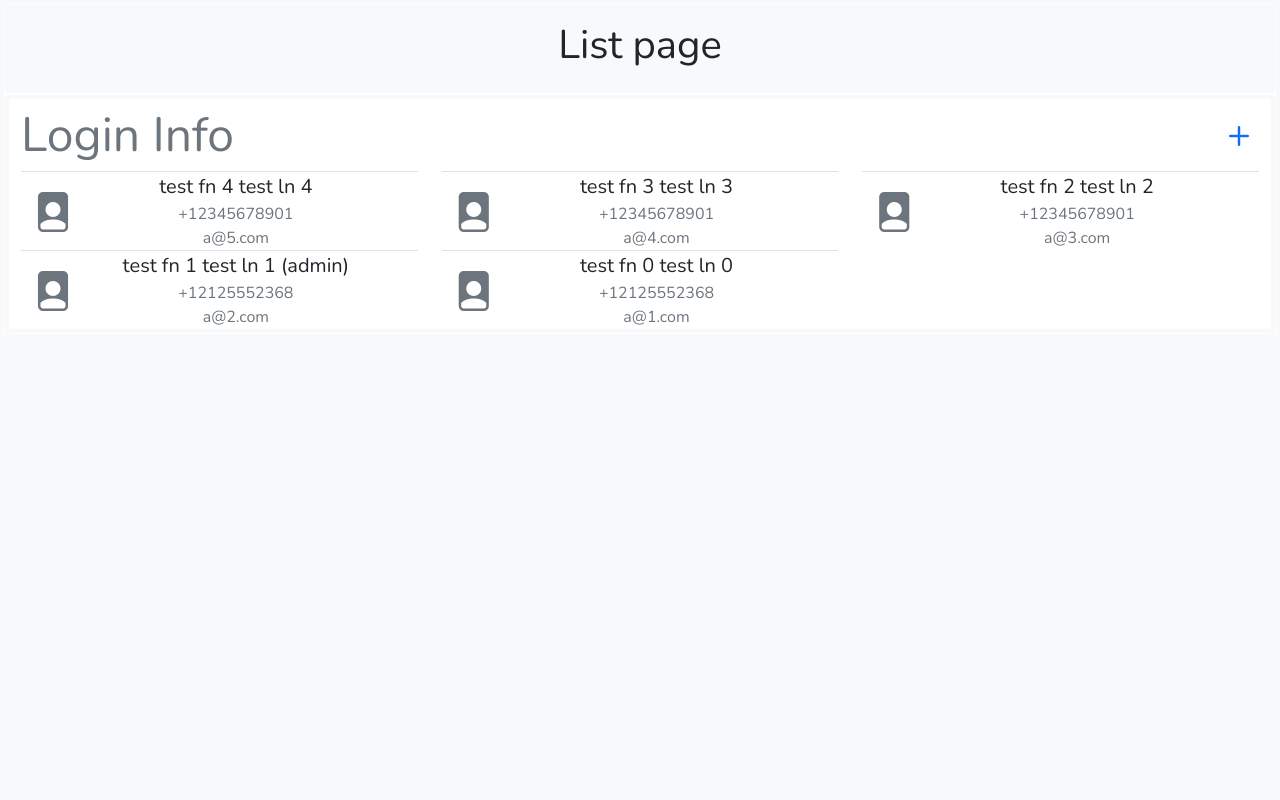
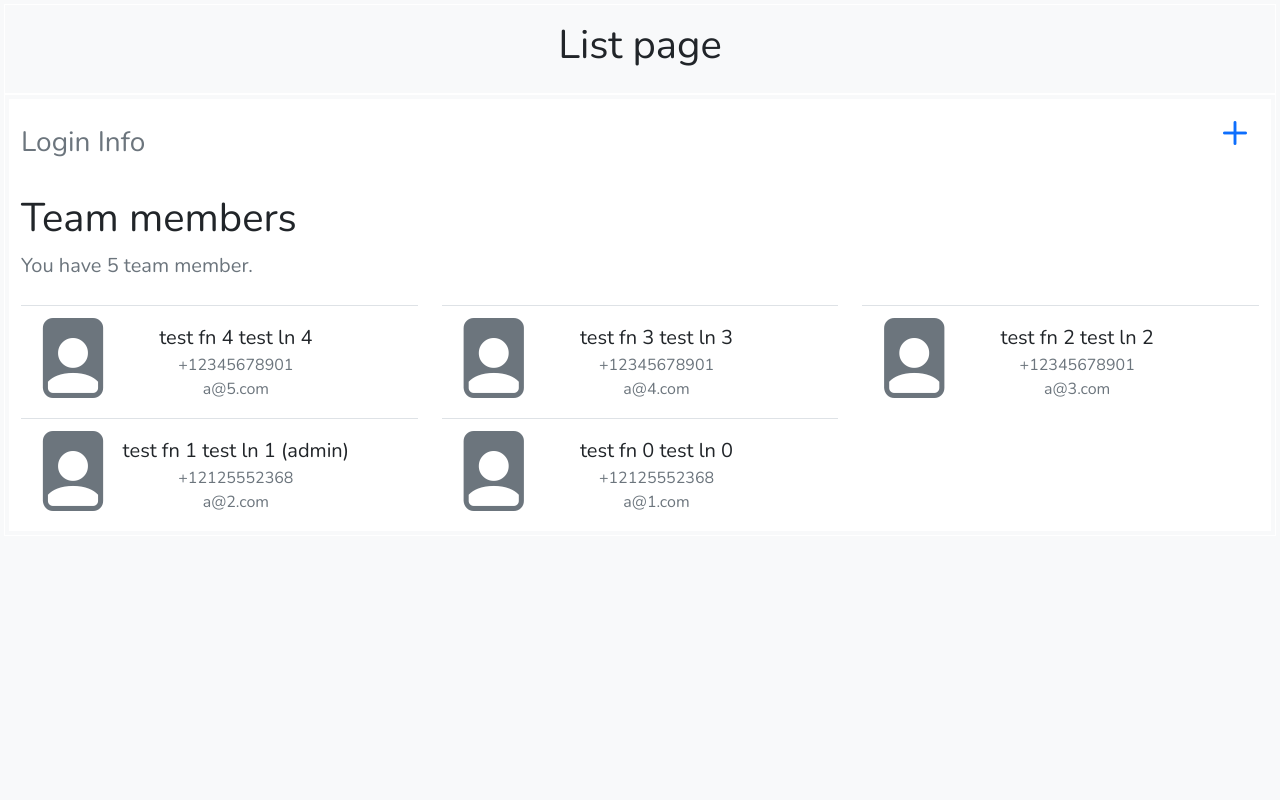
Before and after one commit to Arsh1101/team-member, a Django app: page / in a window 1280 px wide. Run offline with Django 4.2, Linux system fonts and the light colour scheme; data comes from the database, SQL or seed files in the repository.

Commit message:
Fixed the list view html container lements order.

```diff
--- a/templates/base_header.html
+++ b/templates/base_header.html
@@ -1,4 +1,4 @@
-<div class="row bg-white">
+<div class="row bg-white my-2">
     <div class="col-12 text-start">
         <span class="display-6"><b>{{ title }}</b><span/>
     </div>
--- a/users/templates/users/index.html
+++ b/users/templates/users/index.html
@@ -3,29 +3,29 @@
 {% block header %}List page{% endblock %}
 {% block body %}
 <div class="container bg-white">
-    {% if user_list %}
-        {% comment %} {% with pre_text="You have " total=user_list.count|stringformat:"s" post_text=" team member" pluralize_text=total|pluralize|add:"." %}
-            {% include "base_header.html" with title="Team members" description=pre_text|add:total|add:post_text|add:pluralize_text %}
-        {% endwith %} {% endcomment %}
     <div class="row align-items-center">
         <div class="col-6 text-start">
-                <span class="text-muted">
+            <a href="/" class="text-muted text-decoration-none fs-3">
                 Login Info
-                </span>
+            </a>
         </div>
         <div class="col-6 text-end">
-                <a href="/" class="text-decoration-none text-primary display-6">
+            <a href="/" class="text-decoration-none text-primary display-5">
                 <i class="bi bi-plus"></i>
-                </span>
+            </a>
         </div>
     </div>
+    {% if user_list %}
+    {% with pre_text="You have " total=user_list.count|stringformat:"s" post_text=" team member" pluralize_text=total|pluralize|add:"." %}
+        {% include "base_header.html" with title="Team members" description=pre_text|add:total|add:post_text|add:pluralize_text %}
+    {% endwith %}
     <div class="row">
         {% for user in user_list %}
         <a href="/" class="col-lg-4 col-md-6 col-12 text-decoration-none">
             <div class="container border-top">
-                    <div class="row align-items-center text-center">
+                <div class="row align-items-center text-center my-2">
                     <div class="col-1">
-                            <span class="text-muted fs-1">
+                        <span class="text-muted display-1">
                             <i class="bi-lg bi-file-person-fill"></i>
                         </span>
                     </div>
@@ -54,7 +54,11 @@
         {% endfor %}
     </div>
     {% else %}
+    <div class="row">
+        <div class="col-12">
             <p>No users are available.</p>
+        </div>
+    </div>
     {% endif %}
 </div>
 {% endblock %}
```
Lines whose indentation alone changed are shown as unchanged.
